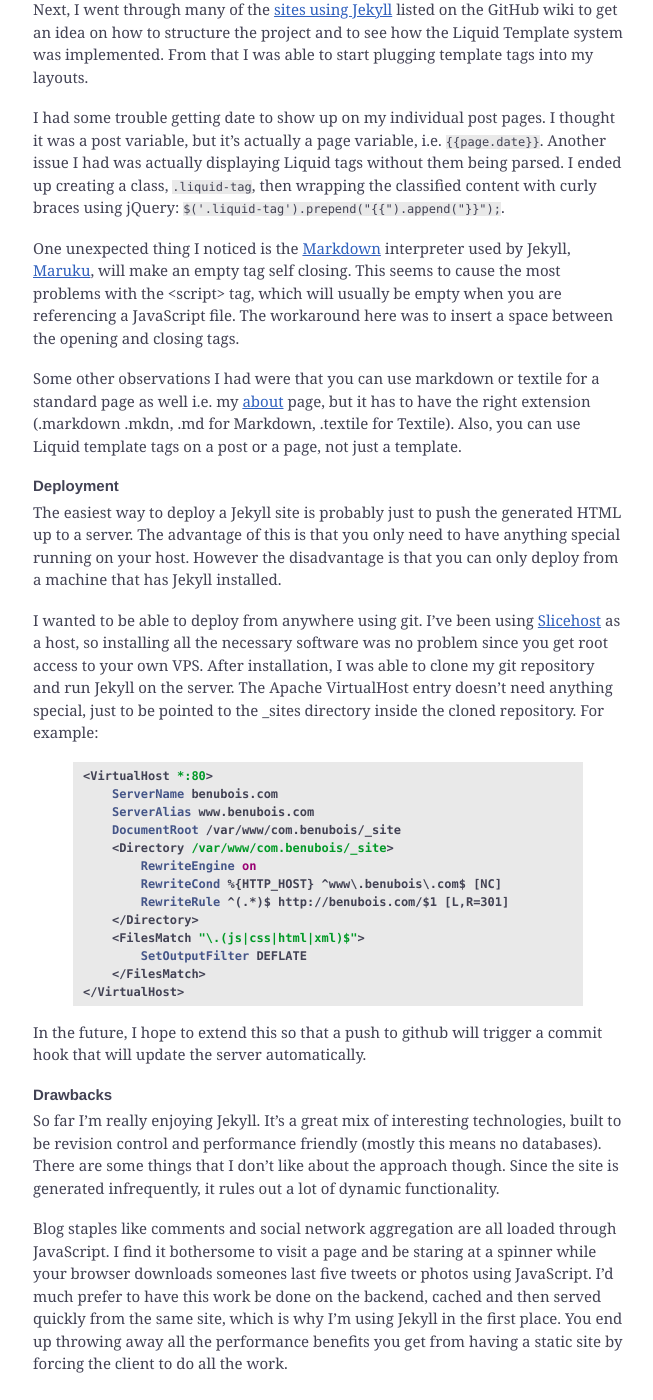
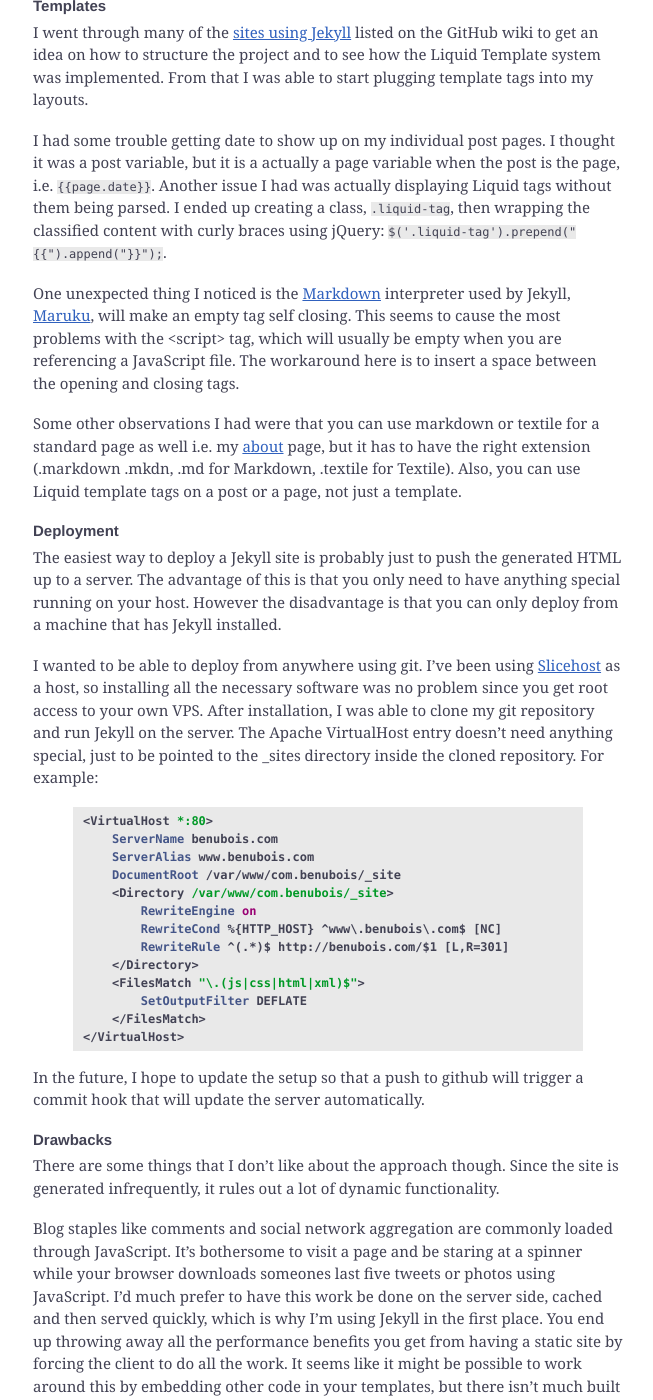
Before and after one commit to benubois/benubois.github.com, a Jekyll site: the page built from _posts/2009-10-11-jekyll.markdown, in a window 1280 px wide and 1400 px high, scrolled down 481 px. Shown: the whole window, without its empty margins (372-1025 px from the left). Built offline with Jekyll 4.4.1, drawn with Linux system fonts in a browser that asks for light colours; nearby versions of some CDN libraries; some of the changed text lies outside the part shown.

Commit message:
Jekll post edits.

```diff
--- a/_posts/2009-10-11-jekyll.markdown
+++ b/_posts/2009-10-11-jekyll.markdown
@@ -9,22 +9,22 @@
 
 ### Installation
 
-Installation was a pain, but only because I recently upgraded to Snow Leopard which broke my [MacPorts][mp] rubygems install. I’ve seen a number of ways to fix MacPorts after upgrading to Snow Leopard, but what worked best for me was just to wipe out the entire MacPorts directory by running `sudo rm -Rf /opt/local`, installing the latest version of MacPorts and reinstalling the packages I use.
+Installation was a pain, but only because I recently upgraded to Snow Leopard which broke my [MacPorts][mp] rubygems install. Since rubygems is a decency of Jekyll, I could not install it until I fixed that. I’ve seen a number of ways to fix MacPorts after upgrading to Snow Leopard, but what worked best for me was just to wipe out the entire MacPorts directory by running `sudo rm -Rf /opt/local`, installing the latest version of MacPorts and reinstalling the packages I use.
 
 [mp]: http://www.macports.org/
 
-### Templates
-
-After getting rubygems running again installation was easy (the [Jekyll wiki][jw] has all the details on installing the gem). I also went ahead and installed [Pygments][py], for syntax highlighting. The easiest way to install is with MacPorts, however this means you also have install Python with MacPorts, which in turn seems to have just about every Unix utility and library on the planet as a dependency, so it takes a while.
+After getting rubygems running again, installation was easy (the [Jekyll wiki][jw] has all the details on installing the gem). I also went ahead and installed [Pygments][py], for syntax highlighting. The easiest way to install is with MacPorts, however this means you also have install Python with MacPorts, which in turn seems to have just about every Unix utility and library on the planet as a dependency, so it takes a while.
 
 [jw]: http://wiki.github.com/mojombo/jekyll/install
 [py]: http://pygments.org/
 
-Next, I went through many of the [sites using Jekyll][ie] listed on the GitHub wiki to get an idea on how to structure the project and to see how the Liquid Template system was implemented. From that I was able to start plugging template tags into my layouts.
+### Templates
 
-I had some trouble getting date to show up on my individual post pages. I thought it was a post variable, but it’s actually a page variable, i.e. <code class="liquid-tag">page.date</code>. Another issue I had was actually displaying Liquid tags without them being parsed. I ended up creating a class, <code>.liquid-tag</code>, then wrapping the classified content with curly braces using jQuery: <code id="liquid-ie"> </code>.
+I went through many of the [sites using Jekyll][ie] listed on the GitHub wiki to get an idea on how to structure the project and to see how the Liquid Template system was implemented. From that I was able to start plugging template tags into my layouts.
 
-One unexpected thing I noticed is the [Markdown][md] interpreter used by Jekyll, [Maruku][ma], will make an empty tag self closing. This seems to cause the most problems with the &lt;script&gt; tag, which will usually be empty when you are referencing a JavaScript file. The workaround here was to insert a space between the opening and closing tags.
+I had some trouble getting date to show up on my individual post pages. I thought it was a post variable, but it is a actually a page variable when the post is the page, i.e. <code class="liquid-tag">page.date</code>. Another issue I had was actually displaying Liquid tags without them being parsed. I ended up creating a class, `.liquid-tag`, then wrapping the classified content with curly braces using jQuery: <code id="liquid-ie"> </code>.
+
+One unexpected thing I noticed is the [Markdown][md] interpreter used by Jekyll, [Maruku][ma], will make an empty tag self closing. This seems to cause the most problems with the &lt;script&gt; tag, which will usually be empty when you are referencing a JavaScript file. The workaround here is to insert a space between the opening and closing tags.
 
 [md]: http://daringfireball.net/projects/markdown/
 [ma]: http://maruku.rubyforge.org/
@@ -58,10 +58,12 @@
 </VirtualHost>
 {% endhighlight %}
 
-In the future, I hope to extend this so that a push to github will trigger a commit hook that will update the server automatically.
+In the future, I hope to update the setup so that a push to github will trigger a commit hook that will update the server automatically.
 
 ### Drawbacks
 
-So far I’m really enjoying Jekyll. It’s a great mix of interesting technologies, built to be revision control and performance friendly (mostly this means no databases). There are some things that I don't like about the approach though. Since the site is generated infrequently, it rules out a lot of dynamic functionality.
+There are some things that I don't like about the approach though. Since the site is generated infrequently, it rules out a lot of dynamic functionality.
 
-Blog staples like comments and social network aggregation are all loaded through JavaScript. I find it bothersome to visit a page and be staring at a spinner while your browser downloads someones last five tweets or photos using JavaScript. I’d much prefer to have this work be done on the backend, cached and then served quickly from the same site, which is why I’m using Jekyll in the first place. You end up throwing away all the performance benefits you get from having a static site by forcing the client to do all the work.
+Blog staples like comments and social network aggregation are commonly loaded through JavaScript. It’s bothersome to visit a page and be staring at a spinner while your browser downloads someones last five tweets or photos using JavaScript. I’d much prefer to have this work be done on the server side, cached and then served quickly, which is why I’m using Jekyll in the first place. You end up throwing away all the performance benefits you get from having a static site by forcing the client to do all the work. It seems like it might be possible to work around this by embedding other code in your templates, but there isn’t much built in support for these things.
+
+Minor complaints aside, I’m really enjoying Jekyll. It’s a great mix of interesting technologies, built to be revision control friendly, lightweight and have excellent performance.
```
